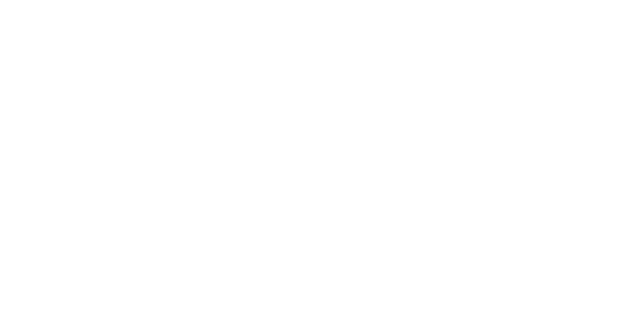
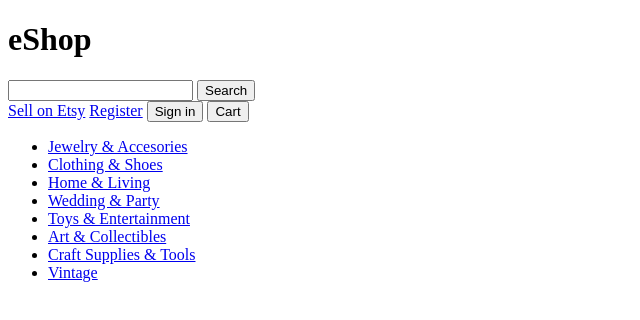
Before and after one commit to poxadax/eShop, a plain HTML site: page index.html in a window 1280 px wide. Shown: the whole page, without its empty margins (0-640 px from the left). Drawn offline with Linux system fonts and the light colour scheme.

Commit message:
Header created full of mistakes :)

```diff
--- a/index.html
+++ b/index.html
@@ -4,11 +4,41 @@
     <meta charset="utf-8" />
     <meta http-equiv="X-UA-Compatible" content="IE=edge">
     <title>eShop</title>
-    <!-- favicon added-->
+    <link href="img/favicon.png" rel="icon" type="image/x-icon">
     <meta name="viewport" content="width=device-width, initial-scale=1">
     <link rel="stylesheet" type="text/css" media="screen" href="css/styles.css" />
 </head>
 <body>
+    <header>
+        <div>
+            <h1>eShop</h1>
+            <input type="text">
+            <button type="button" name="button">Search</button>
+        </div>
 
+        <div>
+
+                <a href="#">Sell on Etsy</a>
+                <a href="#">Register</a>
+                <button type="button" name="button">Sign in</button>
+                <button type="button" name="button">Cart</button>
+
+        </div>
+
+        <nav>
+            <ul>
+                <li> <a href="#">Jewelry &amp; Accesories</a></li>
+                <li> <a href="#">Clothing &amp; Shoes</a></li>
+                <li> <a href="#">Home &amp; Living</a></li>
+                <li> <a href="#">Wedding &amp; Party</a></li>
+                <li> <a href="#">Toys &amp; Entertainment</a></li>
+                <li> <a href="#">Art &amp; Collectibles</a></li>
+                <li> <a href="#">Craft Supplies &amp; Tools</a></li>
+                <li> <a href="#">Vintage</a></li>
+
+            </ul>
+        </nav>
+
+    </header>
 </body>
 </html>
```
Also changed, not shown: img/favicon.png (added).
